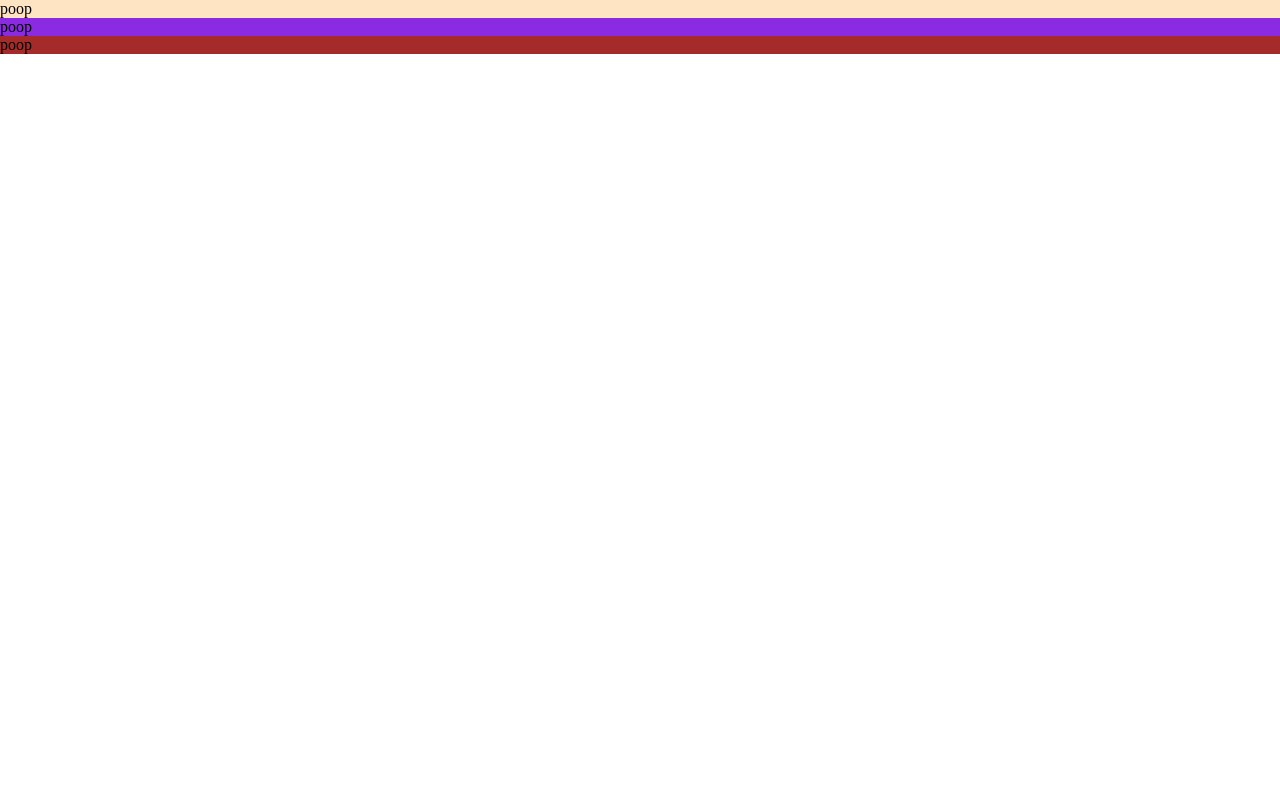
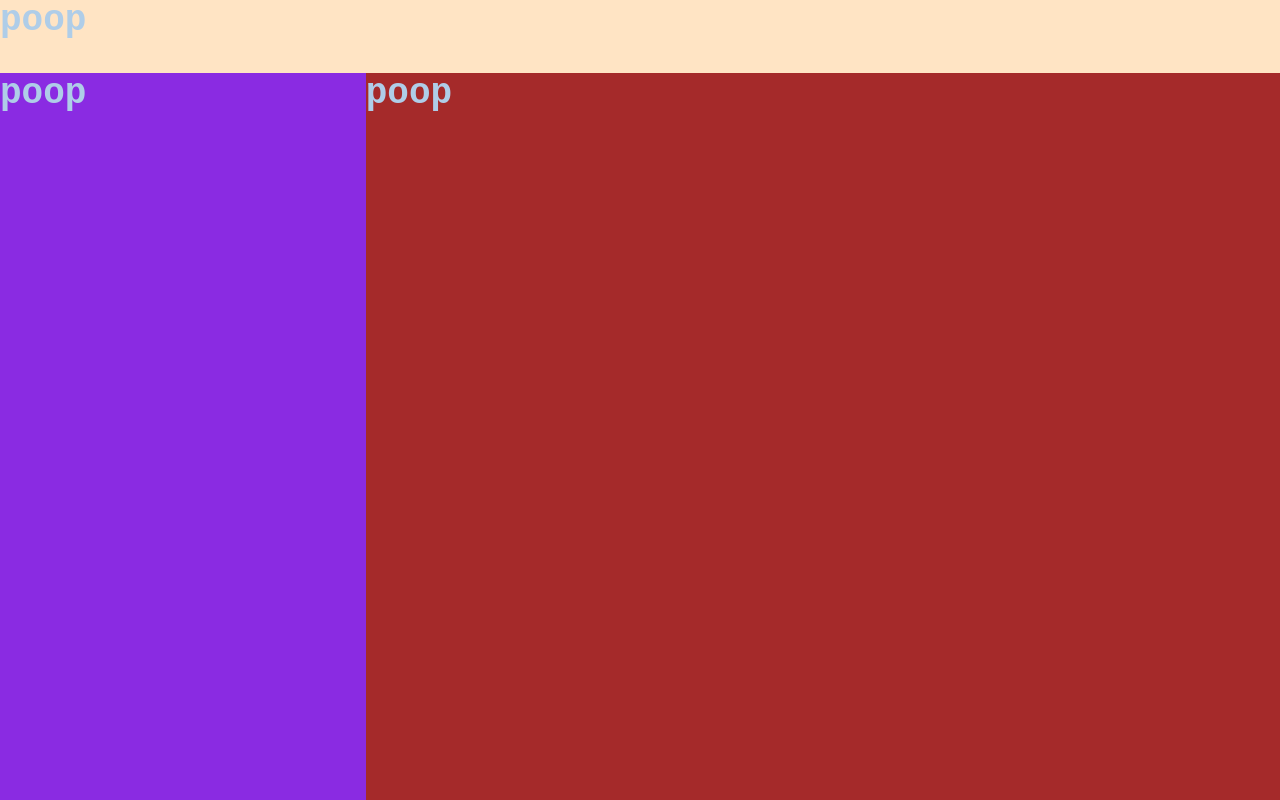
Before and after one commit to squats-bigznak/todo_app, a website built with webpack: page dist/index.html in a window 1280 px wide. Built offline with Linux system fonts and the light colour scheme.

Commit message:
Fix flex

```diff
--- a/src/style.css
+++ b/src/style.css
@@ -19,14 +19,46 @@ time, mark, audio, video {
 	vertical-align: baseline;
 }
 
+div{
+
+    font-family: 'Courier New', Courier, monospace;
+    font-size: 36px;
+    font-weight: bolder;
+    color: rgb(175, 205, 232);
+
+
+}
+
+.container{
+    height: 100vh;
+    width: 100vw;
+    display: flex;
+	position:fixed;
+  	top:0px;
+  	right:0px;
+  	bottom:0px;
+  	left:0px;
+	/* display:flex; */
+	flex-direction: column;
+}
+
 .top{
+    flex:.5;
     background-color: bisque;
+}
+.middle{
+    flex: 5;
+    display: flex;
+    flex-direction: row;
 }
 
 .sidebar{
+    flex: 2;
     background-color: blueviolet;
 }
 
 .content{
+    flex: 5;
+
     background-color: brown;
 }
```
Also changed, not shown: dist/bundle.js.
